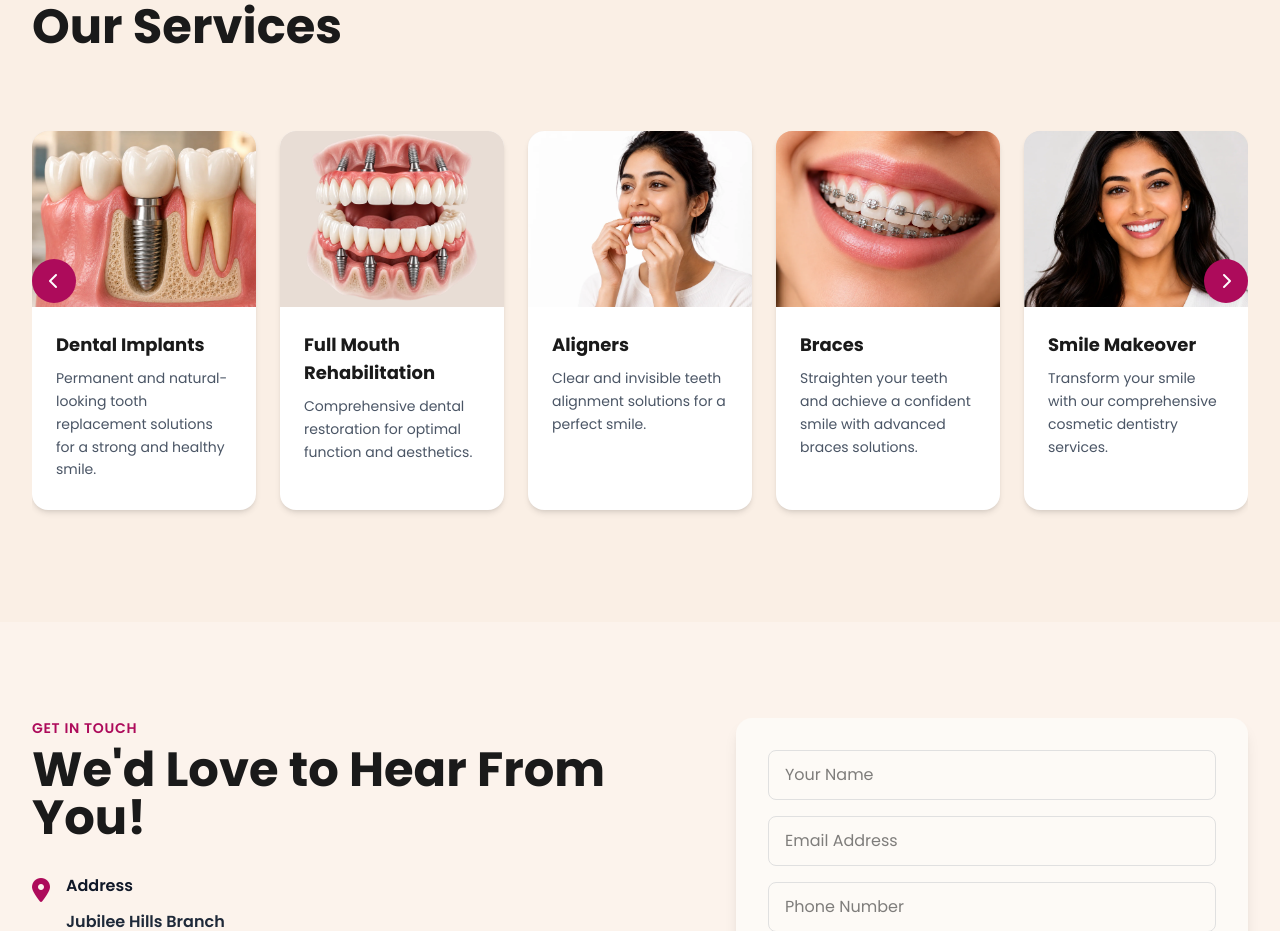
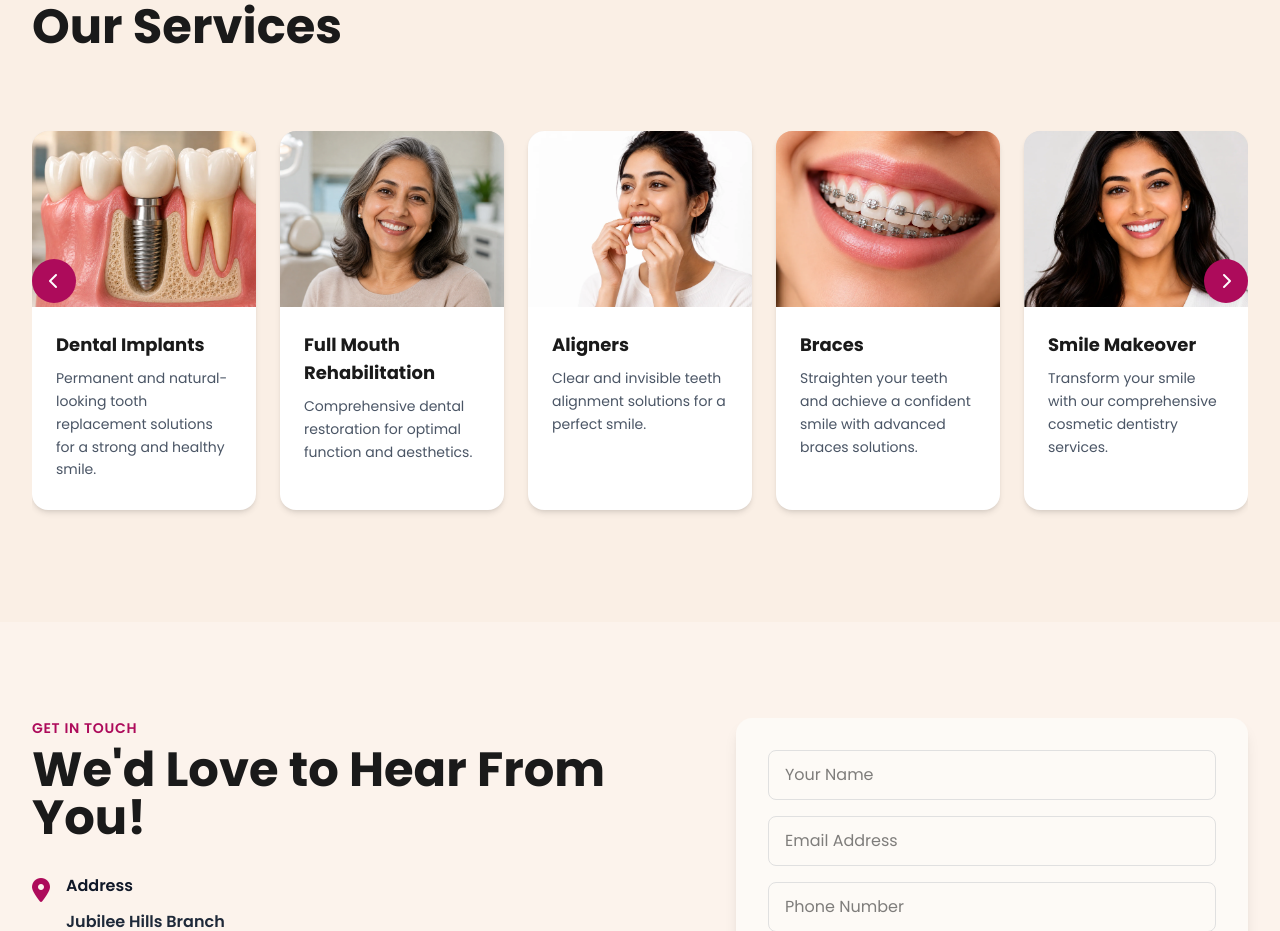
Before and after one commit to oroglee-solutions/apsuperspecialitydentalhospital, a website: page index.html in a window 1280 px wide. Shown: the part 2080-3011 px from the top of the page. Drawn offline with Linux system fonts and the light colour scheme.

Commit message:
Seventh Commit

```diff
--- a/index.html
+++ b/index.html
@@ -377,7 +377,7 @@ Provides comprehensive dental and surgical care, with a focus on advanced treatm
         <div class="service-card rounded-2xl overflow-hidden shadow-md hover:shadow-xl transition hover:-translate-y-2" style="background-color: #ffffff;">
           <div class="service-photo-frame w-full overflow-hidden" style="background-color: #e8ddd5;">
             <img
-              src="./assets/FullMouthRehabiliation.webp"
+              src="./assets/FullMouthRehabiliationLg.webp"
               alt="Full Mouth Rehabilitation - Comprehensive dental restoration for optimal function and aesthetics"
               class="w-full h-full object-cover hover:scale-105 transition duration-300"
               width="250"
```
Also changed, not shown: assets/FullMouthRehabiliation.webp (deleted), assets/FullMouthRehabiliationLg.webp (added), 1 other file.
